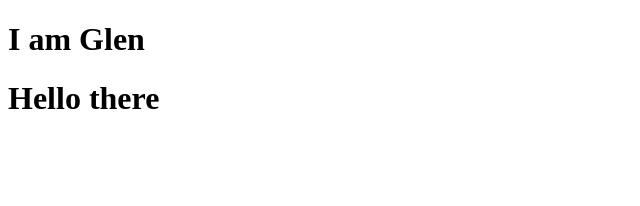
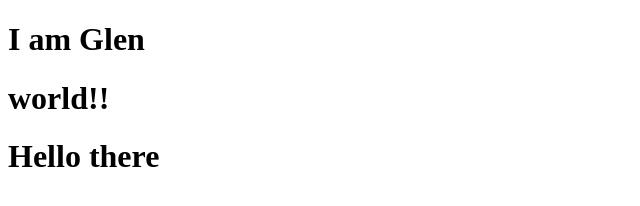
Before and after one commit to Haiming5/learning-repo, a plain HTML site: page index.html in a window 1280 px wide. Shown: the whole page, without its empty margins (0-640 px from the left). Drawn offline with Linux system fonts and the light colour scheme.

Commit message:
add world!

```diff
--- a/index.html
+++ b/index.html
@@ -8,6 +8,7 @@
 	</head>
 	<body>
 		<h1>I am Glen</h1>
+		<h1>world!!</h1>
 		<h1>Hello there</h1>
 	</body>
 </html>
```
